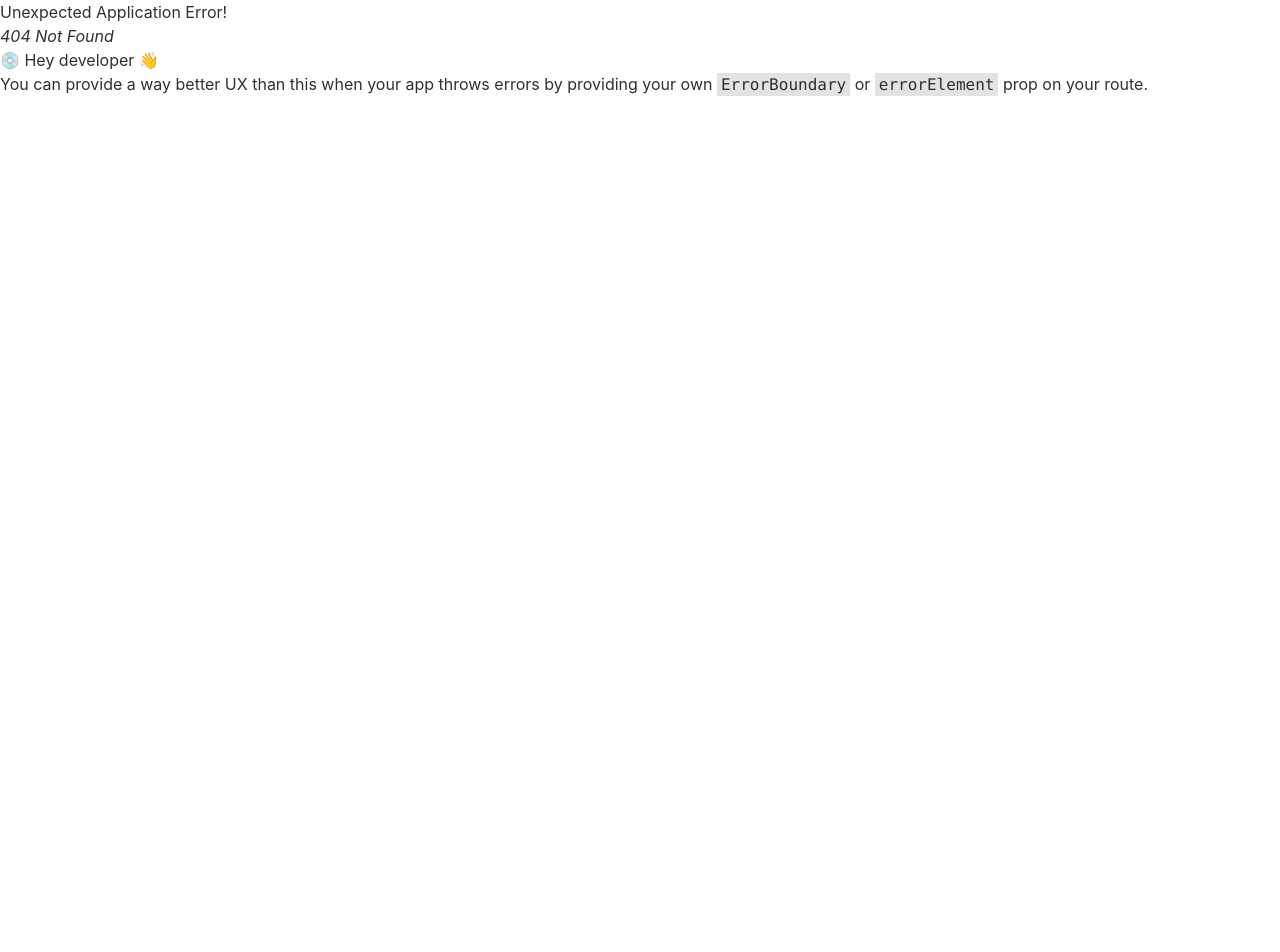
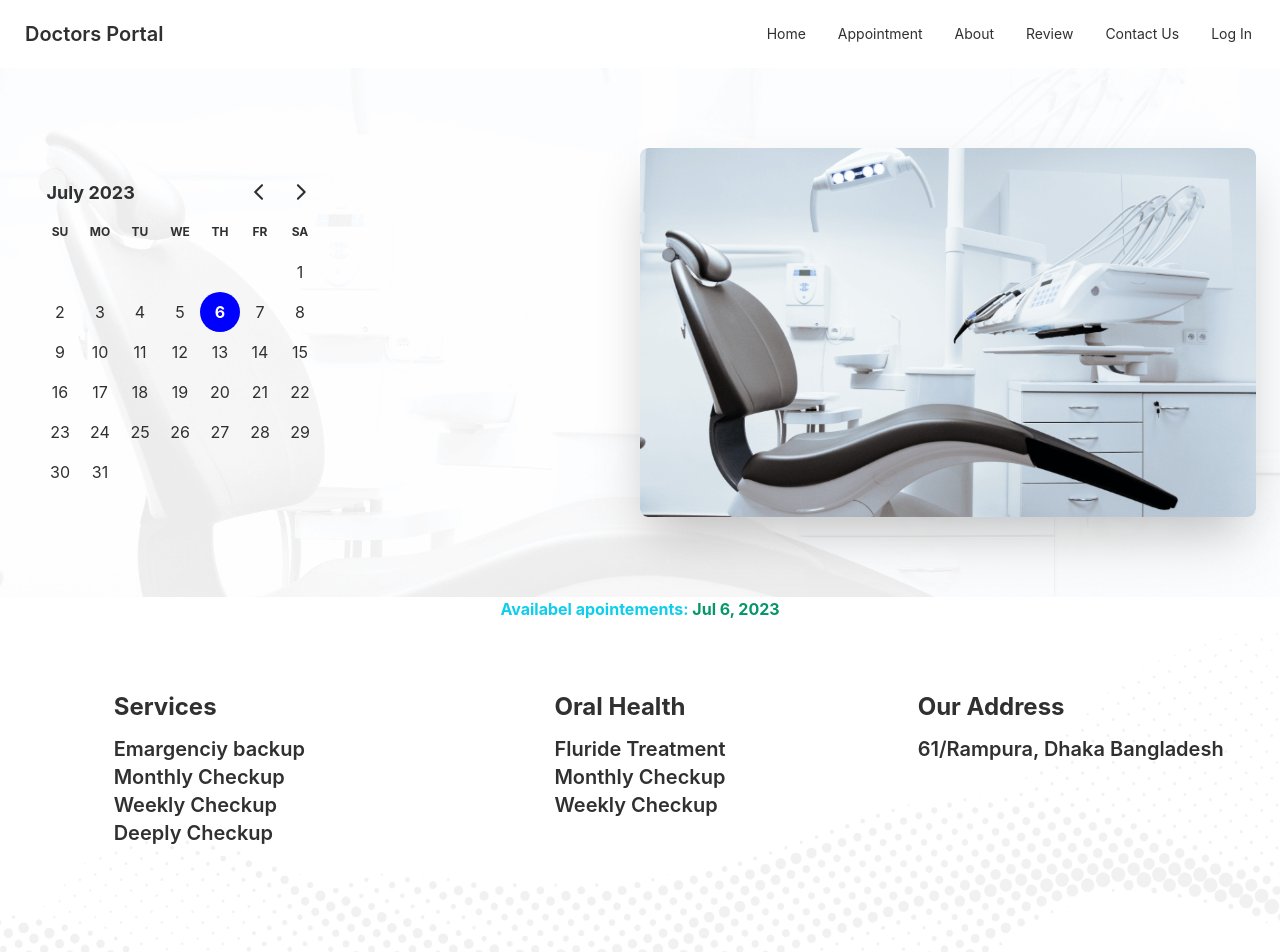
Before and after one commit to Rahadm19/Doctors-portal, a React (Create React App) app: page /appointment in a window 1280 px wide. Before the commit this address had no page. Shown: the top 952 px of the page. Before the commit the page ends 800 px from the top, so only its background shows below. Built offline with nearby package versions, Linux system fonts and the light colour scheme.

Commit message:
Make a appointment page and add calaner

```diff
--- a/package.json
+++ b/package.json
@@ -6,7 +6,9 @@
     "@testing-library/jest-dom": "^5.16.2",
     "@testing-library/react": "^12.1.3",
     "@testing-library/user-event": "^13.5.0",
+    "date-fns": "^2.30.0",
     "react": "^17.0.2",
+    "react-day-picker": "^8.8.0",
     "react-dom": "^17.0.2",
     "react-router-dom": "^6.14.0",
     "react-scripts": "5.0.0",
--- /dev/null
+++ b/src/Pages/About/About.js
@@ -0,0 +1,11 @@
+import React from 'react';
+
+const About = () => {
+    return (
+        <div>
+            This is about
+        </div>
+    );
+};
+
+export default About;
--- /dev/null
+++ b/src/Pages/Appointment/Appointment/Appointment.js
@@ -0,0 +1,20 @@
+import React, { useState } from 'react';
+import AppointmentBanner from '../AppointmentBanner/AppointmentBanner';
+import AvailabelAppointment from '../AvailabelAppointment/AvailabelAppointment';
+
+const Appointment = () => {
+    const [selectedDate, setSelectedDate] = useState(new Date());
+    return (
+        <div>
+            <AppointmentBanner
+                selectedDate={selectedDate}
+                setSelectedDate={setSelectedDate}
+            ></AppointmentBanner>
+            <AvailabelAppointment
+                selectedDate={selectedDate}
+            ></AvailabelAppointment>
+        </div>
+    );
+};
+
+export default Appointment;
--- /dev/null
+++ b/src/Pages/Appointment/AppointmentBanner/AppointmentBanner.js
@@ -0,0 +1,29 @@
+import React, { useState } from 'react';
+import chair from '../../../assets/images/chair.png'
+import { format } from 'date-fns';
+import { DayPicker } from 'react-day-picker';
+import 'react-day-picker/dist/style.css';
+
+const AppointmentBanner = ({ selectedDate, setSelectedDate }) => {
+
+    return (
+        <section>
+            <div className="hero bg-image">
+                <div className="hero-content flex-col lg:flex-row-reverse lg:py-20 sm:py-0">
+                    <img src={chair} className="lg:w-1/2 b-img rounded-lg shadow-2xl basis-1/2" />
+
+                    <div className="basis-1/2">
+                        <DayPicker
+                            mode="single"
+                            selected={selectedDate}
+                            onSelect={setSelectedDate}
+                        />
+
+                    </div>
+                </div>
+            </div>
+        </section>
+    );
+};
+
+export default AppointmentBanner;
--- /dev/null
+++ b/src/Pages/Appointment/AvailabelAppointment/AvailabelAppointment.js
@@ -0,0 +1,12 @@
+import { format } from 'date-fns';
+import React from 'react';
+
+const AvailabelAppointment = ({ selectedDate }) => {
+    return (
+        <div>
+            <p className='text-center text-primary font-bold'>Availabel apointements: <span className='text-emerald-600'>{format(selectedDate, 'PP')}</span></p>
+        </div>
+    );
+};
+
+export default AvailabelAppointment;
--- a/src/Pages/Shared/Footer/Footer.js
+++ b/src/Pages/Shared/Footer/Footer.js
@@ -27,6 +27,7 @@ const Footer = () => {
     }
   ]
   return (
+    <div>
       <div className="grid sm:grid-cols-1 md:grid-cols-2 lg:grid-cols-3 gap-3 fGrid">
         {
           footerData.map(fData => <Footerprops
@@ -35,6 +36,8 @@ const Footer = () => {
           ></Footerprops>)
         }
       </div>
+      <small className="flex justify-around text-xl p-5"> @ Copyright All right Reserve By Rahad</small>
+    </div>
   );
 };
 
--- a/src/Pages/Shared/Footer/footer.css
+++ b/src/Pages/Shared/Footer/footer.css
@@ -1,3 +1,13 @@
 .fGrid {
     justify-items: center;
+    padding: 50px 0 200px 0;
+    background-image: url(../../../assets/images/footer.png);
+    background-size: cover;
+
 }
+
+@media screen and (max-width: 480px) {
+    .fGrid {
+        padding: 50px 0 50px 0;
+    }
+}
--- a/src/index.js
+++ b/src/index.js
@@ -3,6 +3,7 @@ import ReactDOM from 'react-dom';
 import './index.css';
 import App from './App';
 import reportWebVitals from './reportWebVitals';
+import 'react-day-picker/dist/style.css';
 
 ReactDOM.render(
   <React.StrictMode>
```
Also changed, not shown: src/Routes/Routes/Routes.js (+6 -6 lines), src/Pages/Appointment/AppointmentBanner/appointmentBanner.css (added), 1 other file (tests, documents, lock files or other folders). Lines whose indentation alone changed are shown as unchanged.
